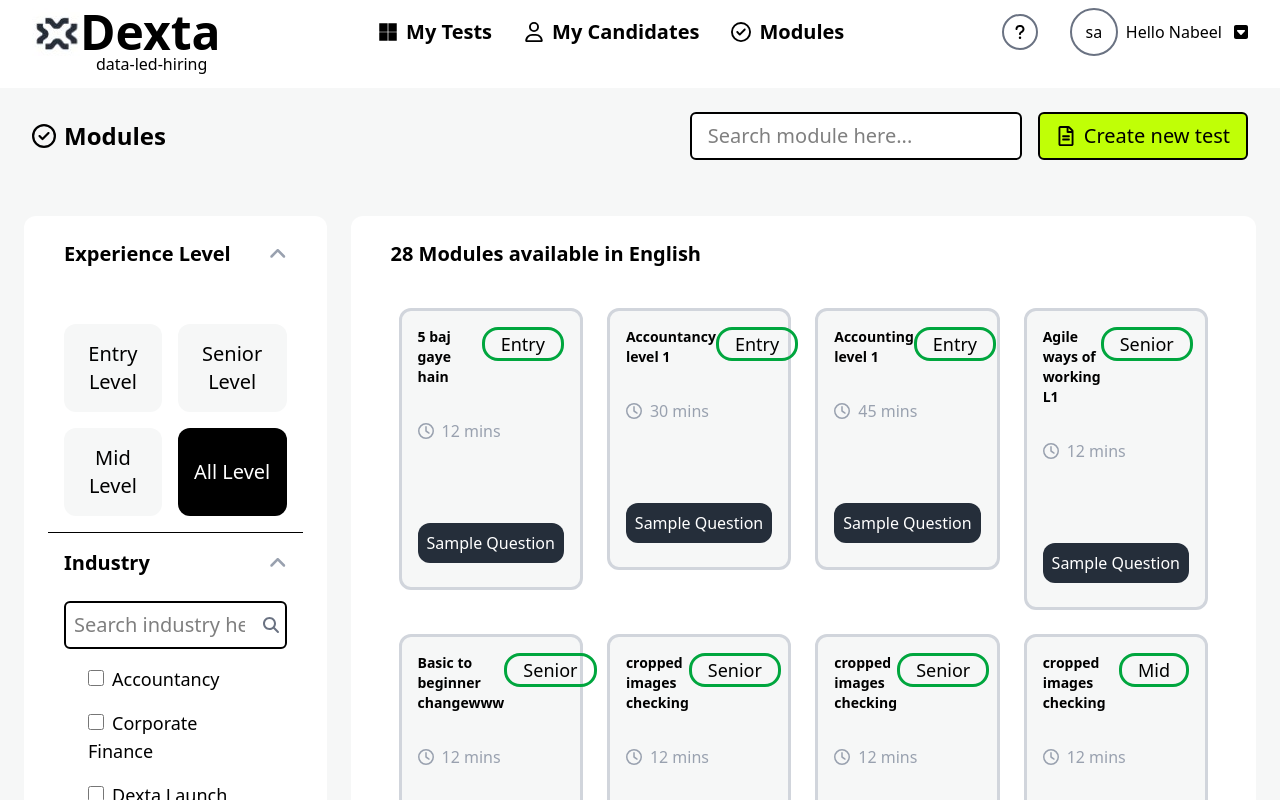
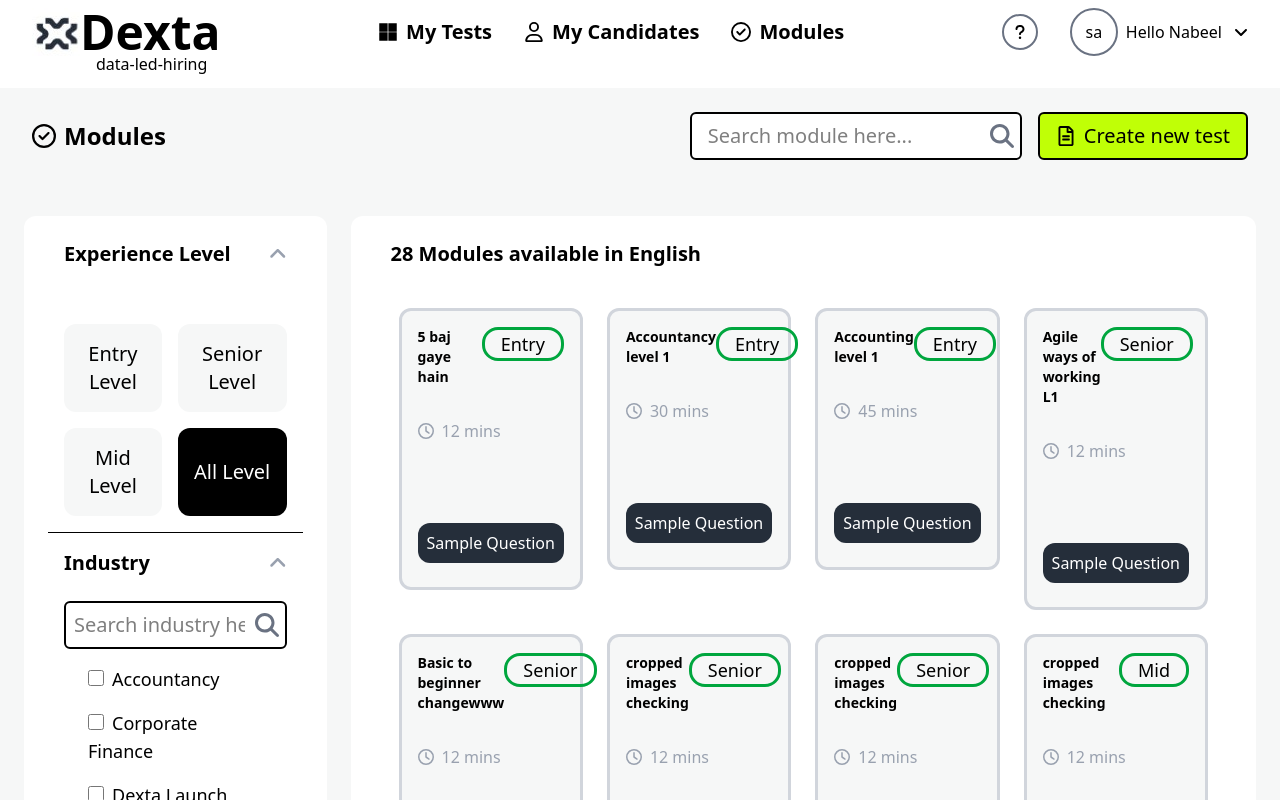
Before and after one commit to sajjadamin1924/signup-form, a React (Vite) app: page /dashboard in a window 1280 px wide. Shown: the top 800 px of the page. Built offline with nearby package versions, Linux system fonts and the light colour scheme.

Commit message:
code updated

```diff
--- a/src/Components/Cardcontainer.jsx
+++ b/src/Components/Cardcontainer.jsx
@@ -1,5 +1,3 @@
-
-
 import React from "react";
 import Card from "./Card";
 
@@ -7,7 +5,9 @@ const Cardcontainer = ({ filteredCards }) => {
   return (
     <div className="w-3/4 bg-white p-6 rounded-xl">
       <div>
-        <p className="px-4 text-xl font-bold">28 Modules available in English</p>
+        <p className="px-4 text-xl font-bold">
+          28 Modules available in English
+        </p>
       </div>
       <div className="w-full max-h-[800px] overflow-y-auto mt-6">
         <div className="grid grid-flow-row grid-rows-1 grid-cols-4 gap-6 mt-4 px-6">
--- a/src/Components/Header.jsx
+++ b/src/Components/Header.jsx
@@ -2,9 +2,8 @@ import React from "react";
 import { FontAwesomeIcon } from "@fortawesome/react-fontawesome";
 import { faQuestion } from "@fortawesome/free-solid-svg-icons/faQuestion";
 
-import { faSquareCaretDown } from "@fortawesome/free-solid-svg-icons/faSquareCaretDown";
-
 import { FaMicrosoft, FaRegCircleCheck, FaRegUser } from "react-icons/fa6";
+import { faAngleDown } from "@fortawesome/free-solid-svg-icons";
 
 const Header = () => {
   return (
@@ -42,7 +41,7 @@ const Header = () => {
           <p className="text-center px-4">sa</p>
         </div>
         <h4 className="px-2">Hello Nabeel</h4>
-        <FontAwesomeIcon className="ml-1" icon={faSquareCaretDown} />
+        <FontAwesomeIcon className="ml-1" icon={faAngleDown} />
       </div>
     </header>
   );
--- a/src/Components/Sidebar.jsx
+++ b/src/Components/Sidebar.jsx
@@ -1,7 +1,9 @@
-import React from "react";
+import React, { useEffect } from "react";
 import { FontAwesomeIcon } from "@fortawesome/react-fontawesome";
-import { faAngleUp, faMagnifyingGlass } from "@fortawesome/free-solid-svg-icons";
-import { FaRegCircleCheck } from "react-icons/fa6";
+import {
+  faAngleUp,
+  faMagnifyingGlass,
+} from "@fortawesome/free-solid-svg-icons";
 
 const Sidebar = ({
   selectedLevel,
@@ -13,6 +15,18 @@ const Sidebar = ({
   setIndustrySearch,
   resetFilters,
 }) => {
+  useEffect(() => {
+    const savedLevel = localStorage.getItem("selectedLevel");
+    if (savedLevel) {
+      setSelectedLevel(savedLevel);
+    }
+  }, [setSelectedLevel]);
+
+  const handleLevelSelection = (level) => {
+    setSelectedLevel(level);
+    localStorage.setItem("selectedLevel", level);
+  };
+
   const filteredIndustries = industries.filter((industry) =>
     industry.toLowerCase().includes(industrySearch.toLowerCase())
   );
@@ -31,13 +45,17 @@ const Sidebar = ({
     <div className="w-1/4 bg-white p-6 rounded-xl">
       <div className="flex justify-between items-center px-4">
         <h1 className="text-xl mb-6 font-bold">Experience Level</h1>
-        <FontAwesomeIcon className="text-xl text-gray-400 mb-6" icon={faAngleUp} />
+        <FontAwesomeIcon
+          className="text-xl text-gray-400 mb-6"
+          icon={faAngleUp}
+        />
       </div>
       <div className="grid grid-flow-col grid-rows-2 gap-4 mt-4 p-4">
-        {["Entry Level", "Mid Level", "Senior Level", "All Level"].map((level) => (
+        {["Entry Level", "Mid Level", "Senior Level", "All Level"].map(
+          (level) => (
             <button
               key={level}
-            onClick={() => setSelectedLevel(level)}
+              onClick={() => handleLevelSelection(level)}
               className={`${
                 selectedLevel === level
                   ? "bg-black text-white hover:bg-blue-600 cursor-pointer"
@@ -46,15 +64,20 @@ const Sidebar = ({
             >
               {level}
             </button>
-        ))}
+          )
+        )}
       </div>
       <hr />
       <div className="flex justify-between items-center px-4 mt-4">
         <h1 className="text-xl mb-6 font-bold">Industry</h1>
-        <FontAwesomeIcon className="text-xl text-gray-400 mb-6" icon={faAngleUp} />
+        <FontAwesomeIcon
+          className="text-xl text-gray-400 mb-6"
+          icon={faAngleUp}
+        />
       </div>
       <div className="relative px-4">
         <input
+          name="Search"
           className="bg-white p-2 pr-10 border-2 border-black rounded-md text-xl w-full"
           type="text"
           placeholder="Search industry here..."
@@ -63,7 +86,7 @@ const Sidebar = ({
         />
         <FontAwesomeIcon
           icon={faMagnifyingGlass}
-          className="absolute right-6 top-1/2 transform -translate-y-1/2 text-gray-500"
+          className="absolute right-6 top-1/2 transform -translate-y-1/2 text-2xl text-gray-500"
         />
       </div>
 
@@ -73,8 +96,9 @@ const Sidebar = ({
             filteredIndustries.map((industry, index) => (
               <li className="p-2" key={index}>
                 <input
+                  name="checkbox"
                   type="checkbox"
-                  className="w-4 h-4 mr-2 text-blue-600 bg-gray-100 rounded-sm"
+                  className="accent-[#252E3A] text-[#C0FF06] w-4 h-4 mr-2 rounded-sm"
                   checked={checkedIndustries.includes(industry)}
                   onChange={() => handleIndustryCheckboxChange(industry)}
                 />
--- a/src/Pages/Dashboard/Dashboard.jsx
+++ b/src/Pages/Dashboard/Dashboard.jsx
@@ -1,12 +1,11 @@
-
-
 import React, { useEffect, useState } from "react";
 import Header from "../../Components/Header";
 import Sidebar from "../../Components/Sidebar";
 import Cardcontainer from "../../Components/Cardcontainer";
 import { FaRegCircleCheck } from "react-icons/fa6";
 import { FaRegFileAlt } from "react-icons/fa";
-
+import { faMagnifyingGlass } from "@fortawesome/free-solid-svg-icons";
+import { FontAwesomeIcon } from "@fortawesome/react-fontawesome";
 const Dashboard = () => {
   const [data, setData] = useState([]);
   const [inputString, setInputString] = useState("");
@@ -196,6 +195,10 @@ const Dashboard = () => {
                 placeholder="Search module here..."
                 onChange={handleOnChange}
               />
+              <FontAwesomeIcon
+                icon={faMagnifyingGlass}
+                className="absolute right-2 top-1/2 transform -translate-y-1/2 text-2xl text-gray-500"
+              />
             </div>
             <div>
               <button className="flex items-center p-2 px-4 bg-[#C0FF06] ml-4 text-xl border-2 border-black rounded-md">
```
Lines whose indentation alone changed are shown as unchanged.
